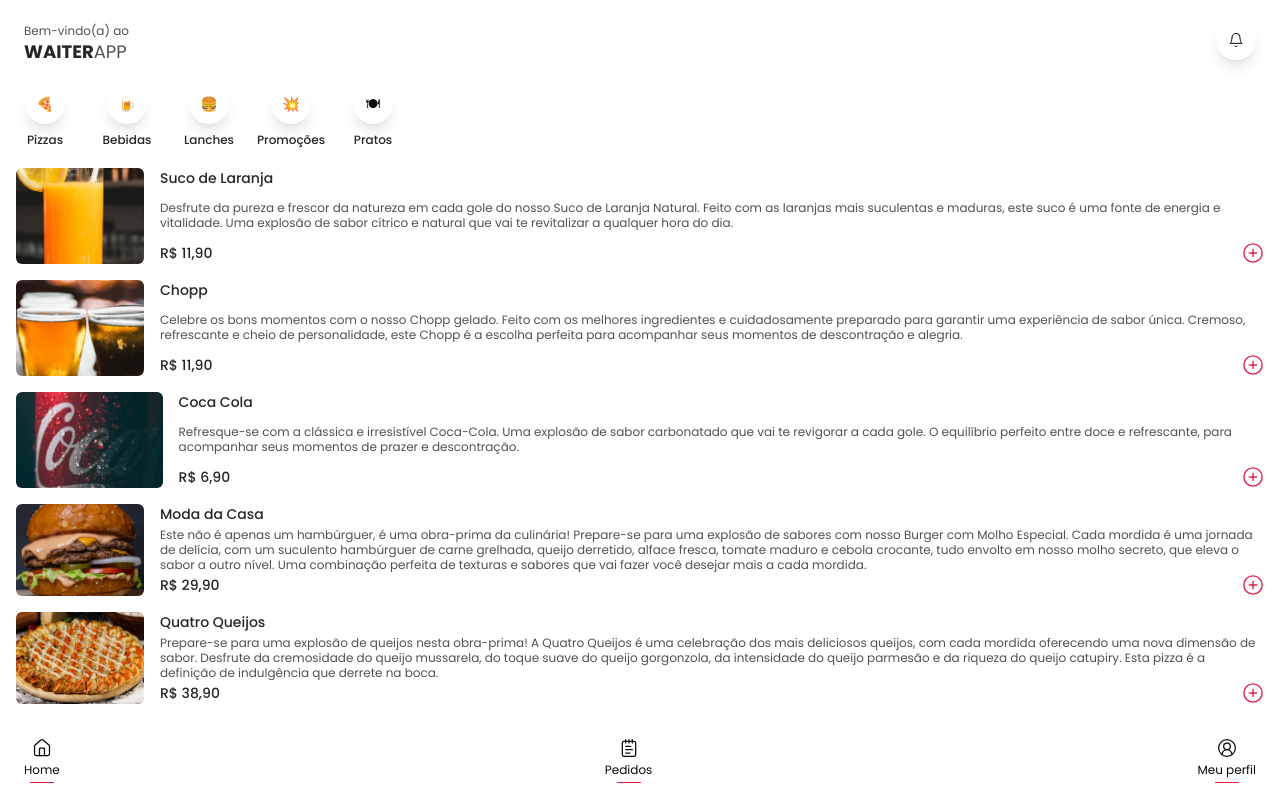
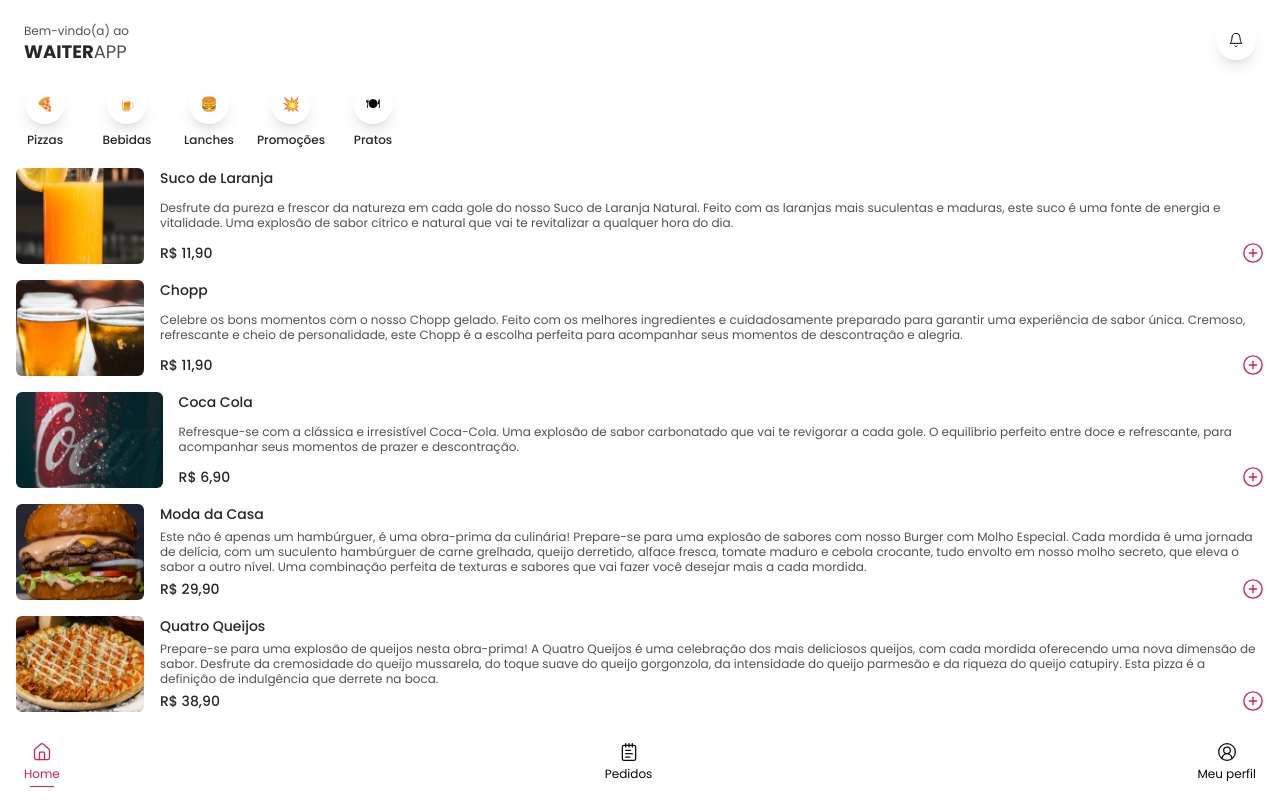
Before and after one commit to febonatto/waiter-app, a React (Vite) app: page / in a window 1280 px wide. Built offline with nearby package versions, Linux system fonts and the light colour scheme.

Commit message:
feat: Menu foi componentizado e codificado para responder as diferentes rotas.

```diff
--- /dev/null
+++ b/src/views/components/Menu.tsx
@@ -0,0 +1,96 @@
+import { useEffect, useState } from 'react';
+import { Link, useLocation } from 'react-router-dom';
+import { CircleUserRound, Home, NotepadText } from 'lucide-react';
+
+import { cn } from '@app/lib/utils';
+
+export function Menu() {
+  const location = useLocation();
+
+  const [currentPath, setCurrentPath] = useState('');
+
+  useEffect(() => {
+    const { pathname: path } = location;
+    setCurrentPath(path);
+  }, [location]);
+
+  return (
+    <div className="h-[72px] flex justify-between px-6">
+      <button type="button">
+        <Link
+          to="/"
+          className="flex flex-col gap-1 justify-center items-center"
+        >
+          <Home
+            size={20}
+            strokeWidth={1.5}
+            className={cn(currentPath === '/' && 'text-primary')}
+          />
+          <span
+            className={cn('text-xs', currentPath === '/' && 'text-primary')}
+          >
+            Home
+          </span>
+          <div
+            className={cn(
+              'w-6 h-[1px] bg-transparent',
+              currentPath === '/' && ' bg-primary',
+            )}
+          ></div>
+        </Link>
+      </button>
+      <button type="button">
+        <Link
+          to="/orders"
+          className="flex flex-col gap-1 justify-center items-center"
+        >
+          <NotepadText
+            size={20}
+            strokeWidth={1.5}
+            className={cn(currentPath === '/orders' && 'text-primary')}
+          />
+          <span
+            className={cn(
+              'text-xs',
+              currentPath === '/orders' && 'text-primary',
+            )}
+          >
+            Pedidos
+          </span>
+          <div
+            className={cn(
+              'w-6 h-[1px] bg-transparent',
+              currentPath === '/orders' && ' bg-primary',
+            )}
+          ></div>
+        </Link>
+      </button>
+      <button
+        type="button"
+        className="flex flex-col gap-1 justify-center items-center"
+      >
+        <Link
+          to="/me"
+          className="flex flex-col gap-1 justify-center items-center"
+        >
+          <CircleUserRound
+            size={20}
+            strokeWidth={1.5}
+            className={cn(currentPath === '/me' && 'text-primary')}
+          />
+          <span
+            className={cn('text-xs', currentPath === '/me' && 'text-primary')}
+          >
+            Meu perfil
+          </span>
+          <div
+            className={cn(
+              'w-6 h-[1px] bg-transparent',
+              currentPath === '/me' && ' bg-primary',
+            )}
+          ></div>
+        </Link>
+      </button>
+    </div>
+  );
+}
--- a/src/views/pages/Home/index.tsx
+++ b/src/views/pages/Home/index.tsx
@@ -1,17 +1,12 @@
 import { useState } from 'react';
-import {
-  Bell,
-  CirclePlus,
-  CircleUserRoundIcon,
-  HomeIcon,
-  NotepadText,
-} from 'lucide-react';
+import { Bell, CirclePlus } from 'lucide-react';
 
 import { categories } from '@app/mocks/categories';
 import { products } from '@app/mocks/products';
 
 import { cn } from '@app/lib/utils';
 import { formatCurrency } from '@app/lib/utils';
+import { Menu } from '@views/components/Menu';
 
 export function Home() {
   const [selectedCategory, setSelectedCategory] = useState('');
@@ -92,23 +87,7 @@ export function Home() {
         ))}
       </div>
 
-      <div className="h-20 flex justify-between px-6">
-        <div className="flex flex-col gap-1 justify-center items-center">
-          <HomeIcon size={20} strokeWidth={1.5} />
-          <span className="text-xs">Home</span>
-          <div className="w-6 h-[1px] bg-primary"></div>
-        </div>
-        <div className="flex flex-col gap-1 justify-center items-center">
-          <NotepadText size={20} strokeWidth={1.5} />
-          <span className="text-xs">Pedidos</span>
-          <div className="w-6 h-[1px] bg-primary"></div>
-        </div>
-        <div className="flex flex-col gap-1 justify-center items-center">
-          <CircleUserRoundIcon size={20} strokeWidth={1.5} />
-          <span className="text-xs">Meu perfil</span>
-          <div className="w-6 h-[1px] bg-primary"></div>
-        </div>
-      </div>
+      <Menu />
     </div>
   );
 }
```
